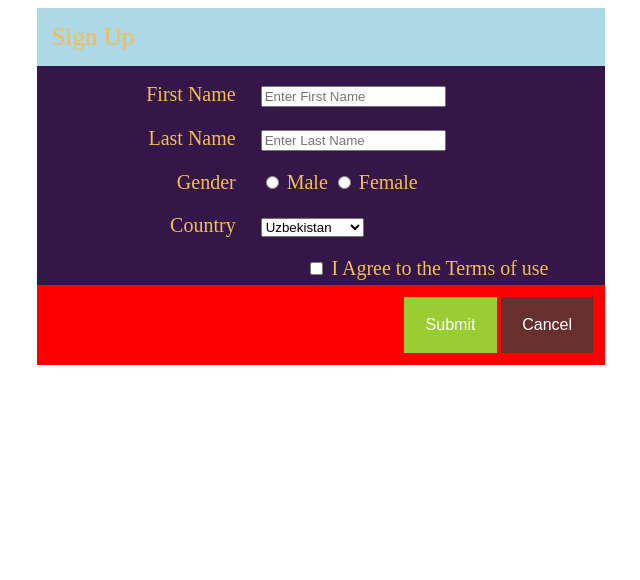
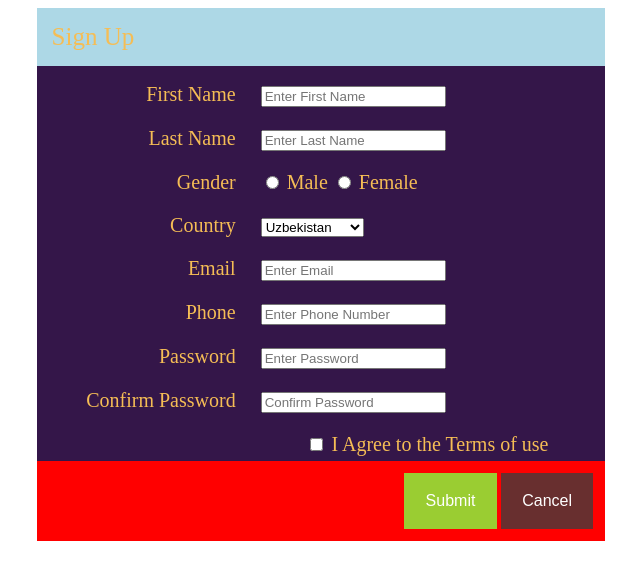
Before and after one commit to OlimjonovOzodbek/FrontendLogin, a plain HTML site: page fr/Log.html in a window 1280 px wide. Shown: the whole page, without its empty margins (319-959 px from the left). Drawn offline with Linux system fonts and the light colour scheme.

Commit message:
Update Log.html

```diff
--- a/fr/Log.html
+++ b/fr/Log.html
@@ -31,7 +31,19 @@
                     <option value="USA">United States</option>
                     <option value="KZH">Kazakhistan</option>
                     <option value="TJK">Tajkistan</option>
-                </select>
+                </select><br>
+                <label class="lab" for="email">Email</label>
+                <input type="text" id="email" name="email" placeholder="Enter Email"><br>
+
+                <label class="lab" for="phone">Phone</label>
+                <input type="text" id="phone" name="phone" placeholder="Enter Phone Number"><br>
+
+                <label class="lab" for="password">Password</label>
+                <input type="text" id="password" name="password" placeholder="Enter Password"><br>
+
+
+                <label class="lab" for="Confirm">Confirm Password</label>
+                <input type="text" id="Confirm" name="Confirm" placeholder="Confirm Password"><br>
             </div>
             <div class="box-2-2">
                 <input type="checkbox" id="vehicle1" name="vehicle1" value="iAgree">
```
